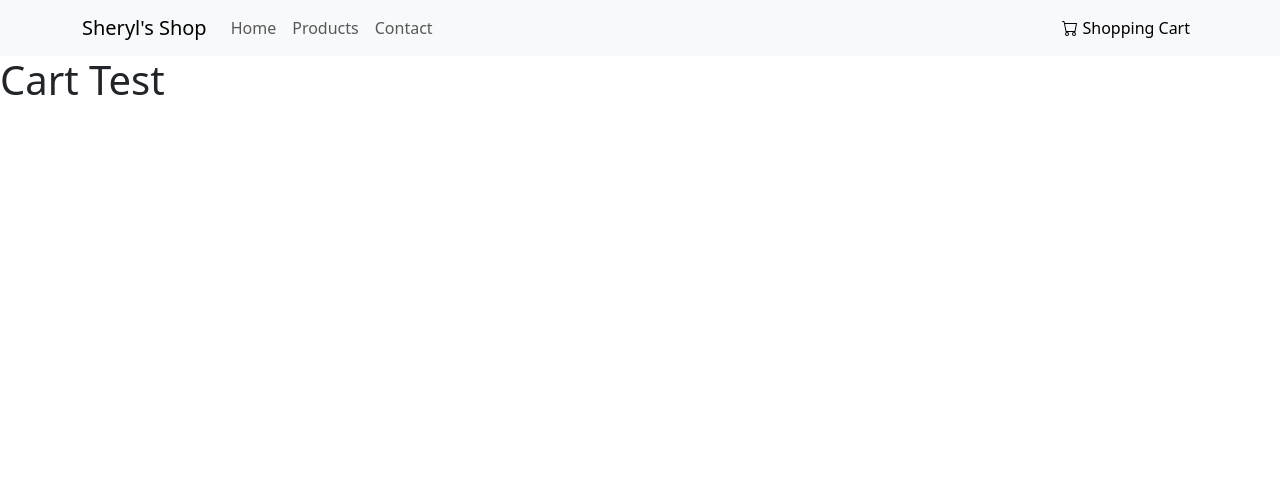
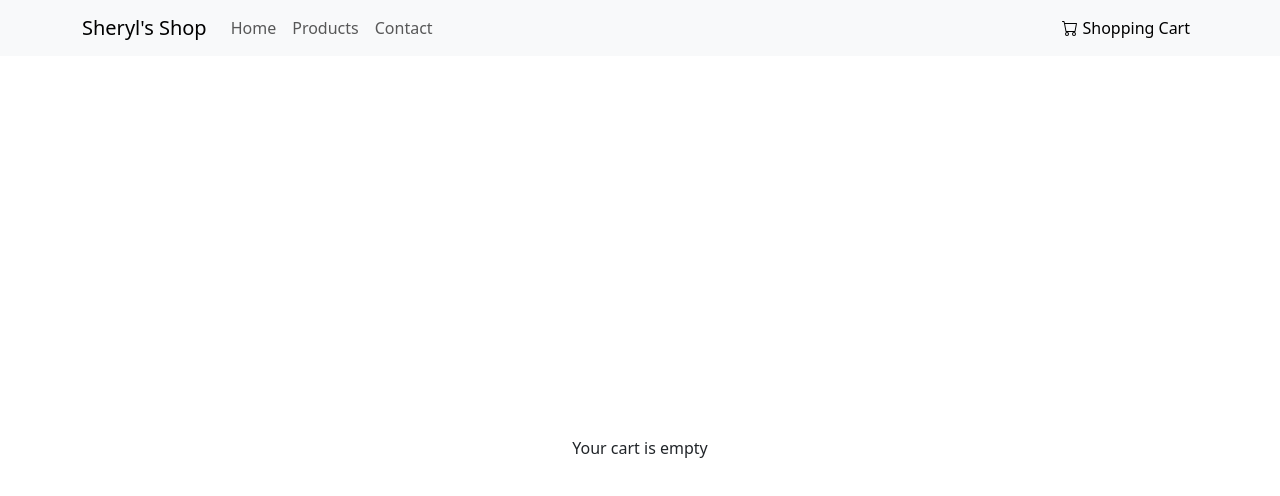
Before and after one commit to sherylmichaela/phase-2-project, a React (Create React App) app: page /cart in a window 1280 px wide. Shown: the top 496 px of the page. Built offline with nearby package versions, Linux system fonts and the light colour scheme.

Commit message:
Worked on cart. Renders a paragraph Your cart is empty when nothing is added yet.

```diff
--- a/src/App.css
+++ b/src/App.css
@@ -27,3 +27,8 @@
     transform: rotate(360deg);
   }
 } */
+html,
+body,
+#root {
+  height: 100%;
+}
--- a/src/App.js
+++ b/src/App.js
@@ -5,10 +5,12 @@ import Home from "./components/Home";
 import ProductPage from "./components/ProductsPage/ProductPage";
 import Contact from "./components/Contact";
 import Cart from "./components/Cart";
+import { CartProvider } from "react-use-cart";
 
 export default function App() {
   return (
     <>
+      <CartProvider>
         <Router>
           <Routes>
             <Route path="/" element={<Index />}>
@@ -19,6 +21,7 @@ export default function App() {
             </Route>
           </Routes>
         </Router>
+      </CartProvider>
     </>
   );
 }
--- a/src/components/Cart.js
+++ b/src/components/Cart.js
@@ -1,12 +1,49 @@
 // import { useState } from "react";
 // import { products } from "../data.js";
+// import { CartProvider } from "react-use-cart";
+import Container from "react-bootstrap/Container";
+import { useCart } from "react-use-cart";
 
 export default function Cart() {
-  // const [addedItems, setAddedItems] = useState([]);
+  const { isEmpty, totalUniqueItems, items, updateItemQuantity, removeItem } =
+    useCart();
+
+  if (isEmpty)
+    return (
+      <div
+        style={{
+          display: "flex",
+          alignItems: "center",
+          justifyContent: "center",
+          height: "100%",
+        }}
+      >
+        <p>Your cart is empty</p>
+      </div>
+    );
 
   return (
-    <>
-      <h1>Cart Test</h1>
-    </>
+    <Container>
+      <h1 style={{ marginTop: 50 }}>Cart ({totalUniqueItems})</h1>
+
+      <ul>
+        {items.map((item) => (
+          <li key={item.id}>
+            {item.quantity} x {item.name} &mdash;
+            <button
+              onClick={() => updateItemQuantity(item.id, item.quantity - 1)}
+            >
+              -
+            </button>
+            <button
+              onClick={() => updateItemQuantity(item.id, item.quantity + 1)}
+            >
+              +
+            </button>
+            <button onClick={() => removeItem(item.id)}>&times;</button>
+          </li>
+        ))}
+      </ul>
+    </Container>
   );
 }
--- a/src/components/ProductsPage/ProductCard.js
+++ b/src/components/ProductsPage/ProductCard.js
@@ -1,12 +1,15 @@
 import Card from "react-bootstrap/Card";
 import Button from "react-bootstrap/Button";
 import { useState } from "react";
+import { useCart } from "react-use-cart";
 
-export default function ProductCard({ id, image, name, price }) {
+export default function ProductCard({ id, image, name, price, product }) {
   const [buttonText, setButtonText] = useState("Add To Cart");
   const [buttonDisabled, setButtonDisabled] = useState(false);
+  const { addItem } = useCart();
 
   const handleClick = () => {
+    // Changing button text and state when clicked
     setButtonText("Added to Cart!");
     setButtonDisabled(true);
 
@@ -17,6 +20,12 @@ export default function ProductCard({ id, image, name, price }) {
     setTimeout(() => {
       setButtonDisabled(false);
     }, 1000);
+
+    // Cart
+    const addItem = () => {
+      addItem(product);
+    };
+    return addItem;
   };
 
   return (
```
Also changed, not shown: src/components/ProductsPage/AddToCartButton.js (deleted). Lines whose indentation alone changed are shown as unchanged.
